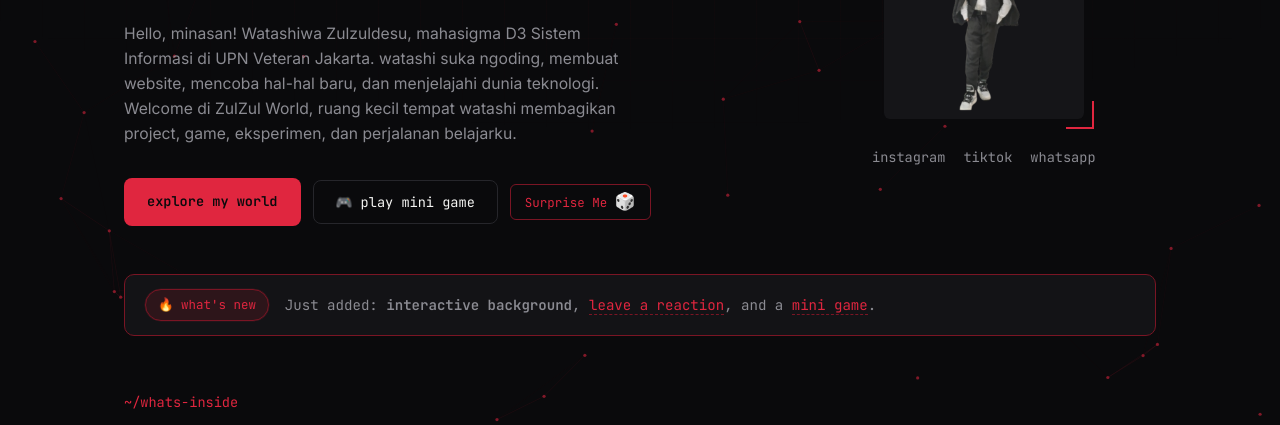
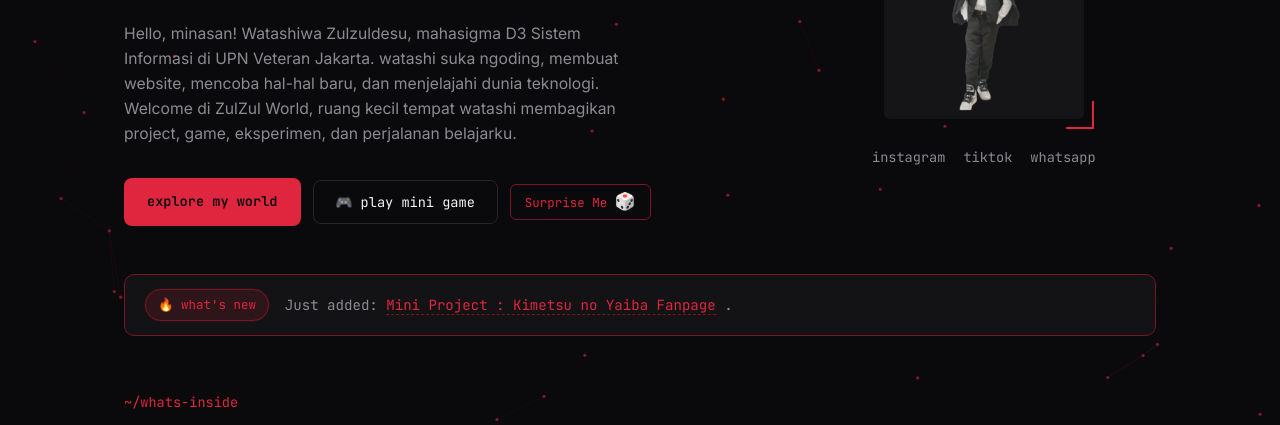
Before and after one commit to mohamadzulfikri200626/zulzul-world, a plain HTML site: page index.html in a window 1280 px wide. Shown: the part 340-765 px from the top of the page. Drawn offline with Linux system fonts and the light colour scheme.

Commit message:
Add files via upload

```diff
--- a/index.html
+++ b/index.html
@@ -114,9 +114,9 @@
   <div class="whats-new-card">
     <span class="whats-new-badge">🔥 what's new</span>
     <p class="whats-new-text">
-      Just added: <strong>interactive background</strong>,
-      <a href="#reactions" class="wn-highlight">leave a reaction</a>, and a
-      <a href="#game-toggle" class="wn-highlight">mini game</a>.
+      Just added: <strong></strong>
+      <a href="projects.html" class="wn-highlight">Mini Project : Kimetsu no Yaiba Fanpage</a>
+      <a href="#game-toggle" class="wn-highlight"></a>.
     </p>
   </div>
 </section>
```
